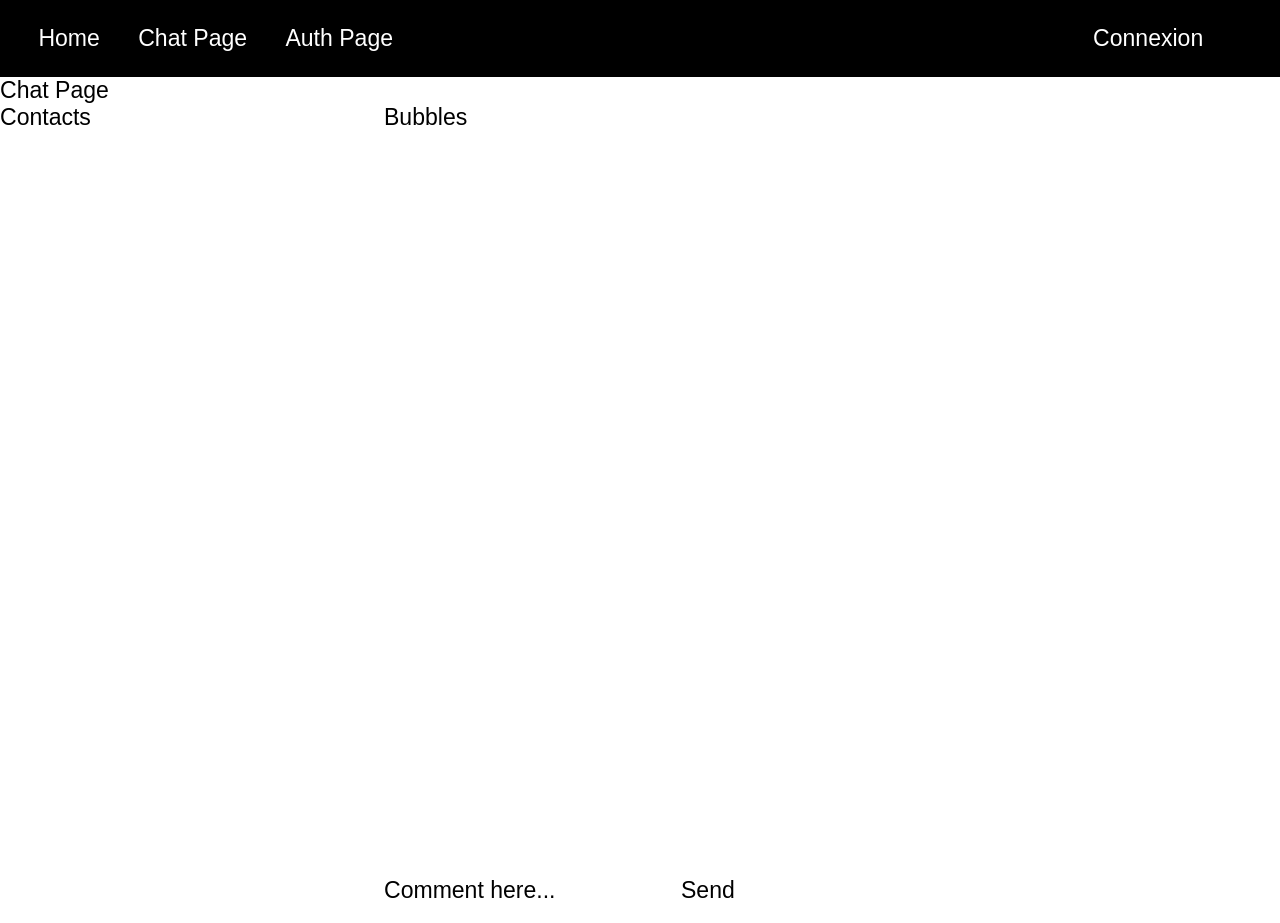
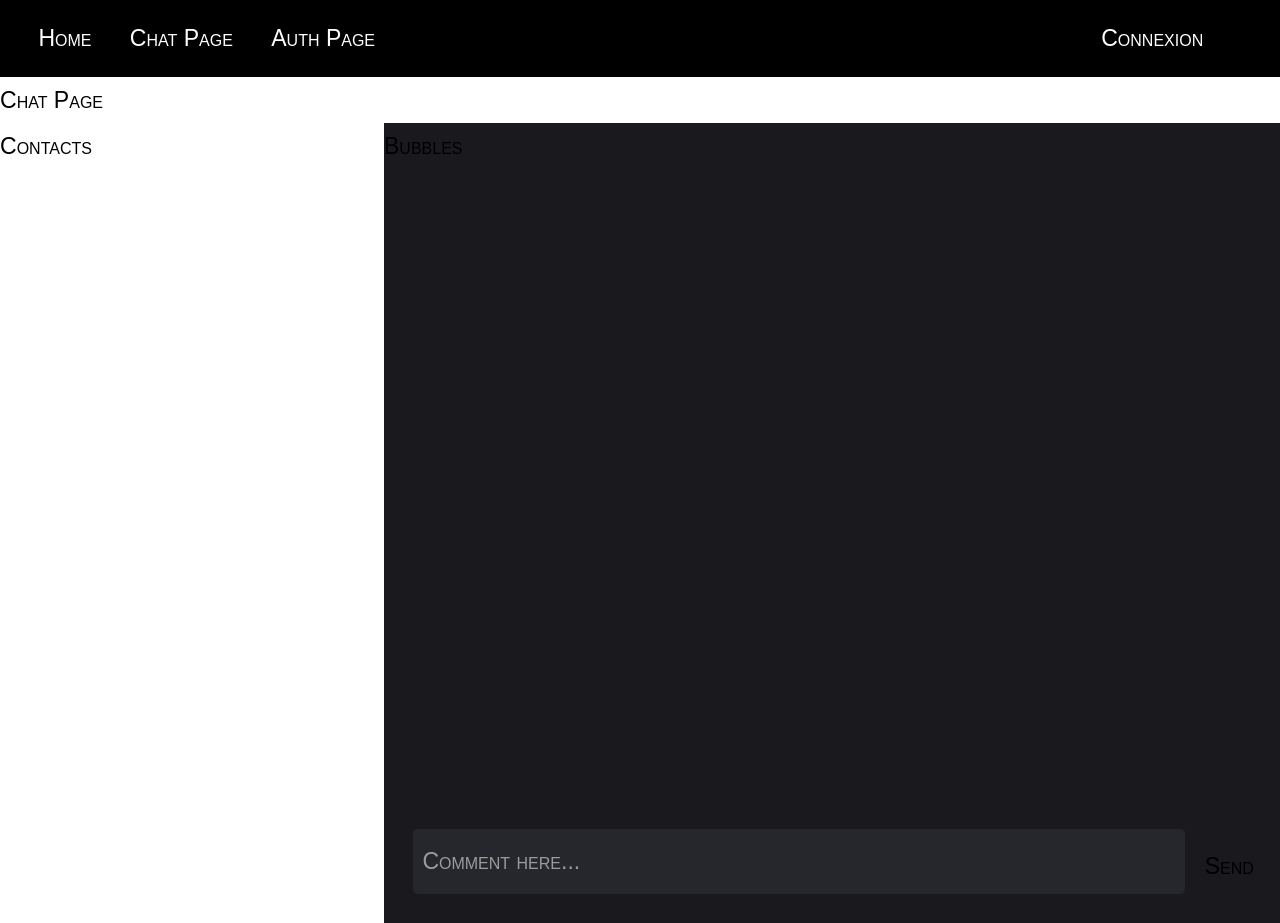
Before and after one commit to Deo012/LiveChat-repo, a React (Vite) app in the folder frontend/: page /chatsPage in a window 1280 px wide. Built offline with nearby package versions, Linux system fonts and the light colour scheme.

Commit message:
chat section design mostly completed

```diff
--- a/frontend/src/pages/ChatsPage.jsx
+++ b/frontend/src/pages/ChatsPage.jsx
@@ -8,16 +8,6 @@ import HomePage from "./HomePage";
 
 
 const ChatsPage = () => {
-    /*
-    useEffect(() =>{
-        const script = document.createElement("script");
-        script.src = HomePage;
-        script.async = true;
-        var bubbleArea = document.getElementsByClassName("bubble-area")[0];
-
-        document.body.appendChild(script);
-    }, []);
-    */
 
     return (
         <div>
@@ -34,7 +24,7 @@ const ChatsPage = () => {
                         <h1>Bubbles</h1>
                     </div>
                     <div className="commenting-area">
-                        <input type="text" className="comment-section" placeholder="Comment here..."/>
+                        <input type="text" className="comment-section" placeholder="Comment here..." onKeyDown={onEnterKeyDownHandler}/>
                         <button className="sending-button" onClick={()=>getText(this)}>Send</button>
                     </div>
                 </div>
@@ -67,15 +57,21 @@ function createBuble(text){
 
     if(text.includes("1")){
         makeDiv.style.marginLeft = "auto";
-        makeDiv.className = "speech left";
+        makeDiv.className = "speech right";
     }
     else if(text.includes("2")){
         makeDiv.style.marginRight = "auto";
-        makeDiv.className = "speech right";
+        makeDiv.className = "speech left";
     }
     containerDiv.appendChild(makeDiv);
 
     document.getElementsByClassName("bubble-area")[0].appendChild(containerDiv);
 }
 
+const onEnterKeyDownHandler = e => {
+    if(e.keyCode == 13){
+        getText(this);
+    }
+}
+
 export default ChatsPage;
--- a/frontend/src/pages/ChatsPageStyle.css
+++ b/frontend/src/pages/ChatsPageStyle.css
@@ -1,5 +1,11 @@
 :root{
     --arrow-size: 16px;
+    --bubble-color: #2c2c32;
+    --left-bubble-start-color: #6e64f3;
+    --left-bubble-end-color:#bb4fe8;
+}
+body{
+    font: small-caps 16px/2 cursive;
 }
 .main{
     display: flex;
@@ -15,6 +21,7 @@
     display: flex;
     flex-direction: column;
     flex-grow: 1;
+    background-color: #1a1a1e;
 }
 .bubble-area{
     flex-grow: 1;
@@ -23,46 +30,58 @@
 .commenting-area{
     display: flex;
 }
-.commenting-section{
-    width: 70%;
+.comment-section{
+    flex: 2 1 0;
+    background-color: #26272d;
+    padding: 0.5rem;
+    margin: 1rem 1rem 1.5rem 1.5rem;
+    border-radius: 5px;
+    color: #9b9b9c;
+}
+.sending-button{
+    flex: 0.2 1 0;
 }
 .speech{
     max-width: 600px;
     border-radius: 10px;
-    background-color: #a53d38;
+    background-color: var(--bubble-color);
     color: white;
-    font-size: 1.2em;
-    padding: 1rem;
+    font-size: 1em;
+    padding: 0.7rem;
+    box-shadow: 0 1px 20px rgb(14, 14, 14);
 }
 .speech::after{
     display: block;
     content: "";
     border: 15px solid transparent;
 }
+.speech.right::after{
+    width: 0;
+    height: 0;
+    border-top: var(--arrow-size) solid transparent;
+    border-bottom: var(--arrow-size) solid transparent;
+    border-left: var(--arrow-size) solid var(--bubble-color);
+}
+.speech{
+    position: relative;
+    margin: 30px;
+}
+.speech.right::after{
+    position: absolute;
+    left: calc(100%);
+    top: calc(50% - var(--arrow-size));
+}
+.speech.left{
+    background-image: linear-gradient(to right, var(--left-bubble-start-color), var(--left-bubble-end-color));
+}
 .speech.left::after{
     width: 0;
     height: 0;
     border-top: var(--arrow-size) solid transparent;
     border-bottom: var(--arrow-size) solid transparent;
-    border-left: var(--arrow-size) solid #a53d38;
-}
-.speech{
-    position: relative;
-    margin: 30px;
+    border-right: var(--arrow-size) solid var(--left-bubble-start-color);
 }
 .speech.left::after{
-    position: absolute;
-    left: calc(100%);
-    top: calc(50% - var(--arrow-size));
-}
-.speech.right::after{
-    width: 0;
-    height: 0;
-    border-top: var(--arrow-size) solid transparent;
-    border-bottom: var(--arrow-size) solid transparent;
-    border-right: var(--arrow-size) solid #a53d38;
-}
-.speech.right::after{
     position: absolute;
     left: -31px;
     top: calc(50% - var(--arrow-size));
```
